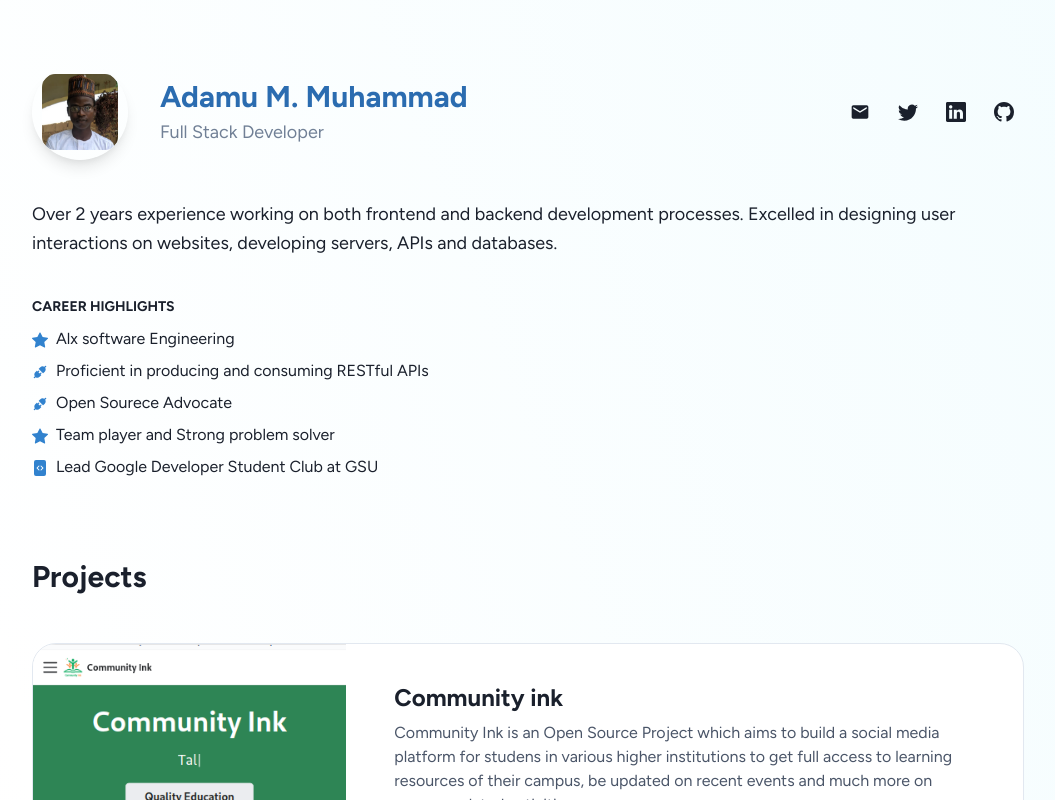
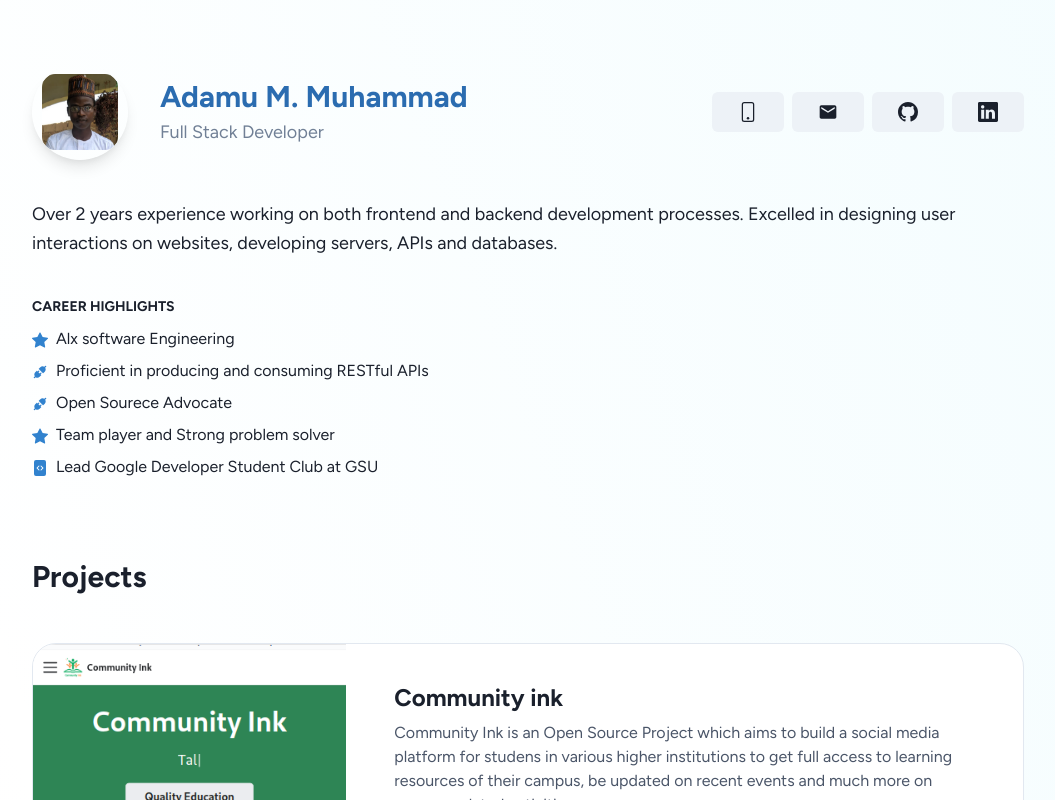
Before and after one commit to AdamsGeeky/portfolio, a Next.js app: page / in a window 1280 px wide. Shown: the top 800 px of the page, without its empty margins (112-1167 px from the left). Built offline with nearby package versions, Linux system fonts and the light colour scheme.

Commit message:
feat: update

```diff
--- a/src/components/about.jsx
+++ b/src/components/about.jsx
@@ -16,10 +16,13 @@ import {
   BsLinkedin,
   BsStarFill,
   BsTwitter,
+  BsWhatsapp,
+  BsPhone,
 } from 'react-icons/bs';
 import { MdMail } from 'react-icons/md';
 import { AiFillApi } from 'react-icons/ai';
 import { SocialLink } from './social-link';
+import { CustomButton } from './custom-button';
 
 export function About() {
   return (
@@ -46,13 +49,18 @@ export function About() {
         </HStack>
 
         <HStack spacing='2'>
-          <SocialLink label='Email' icon={<MdMail
-
-
-          />} href='mailto:muhdadamu0008@gmail.com' />
-          <SocialLink label='Twitter' icon={<BsTwitter />} href='https://twitter.com/AdamsGeeky' />
-          <SocialLink label='LinkedIn' icon={<BsLinkedin />} href='https://www.linkedin.com/in/adamu-muhammad-muhammad-13456b190/' />
-          <SocialLink label='Github' icon={<BsGithub />} href='https://github.com/AdamsGeeky' />
+        <CustomButton href='tel:+2348133556494'>
+            <SocialLink label='Call' icon={<BsPhone />} />
+          </CustomButton>
+          <CustomButton href='mailto:muhdadamu0008@gmail.com'>
+             <SocialLink label='Email' icon={<MdMail/>}/>
+          </CustomButton>
+          <CustomButton href='https://github.com/AdamsGeeky'>
+            <SocialLink label='Github' icon={<BsGithub />} />
+          </CustomButton>
+          <CustomButton href='https://www.linkedin.com/in/adamu-muhammad-muhammad-13456b190/'>
+            <SocialLink label='Linkedin' icon={<BsLinkedin />} />
+          </CustomButton>
         </HStack>
       </Stack>
 
```
Also changed, not shown: 1 other file (tests, documents, lock files or other folders).
